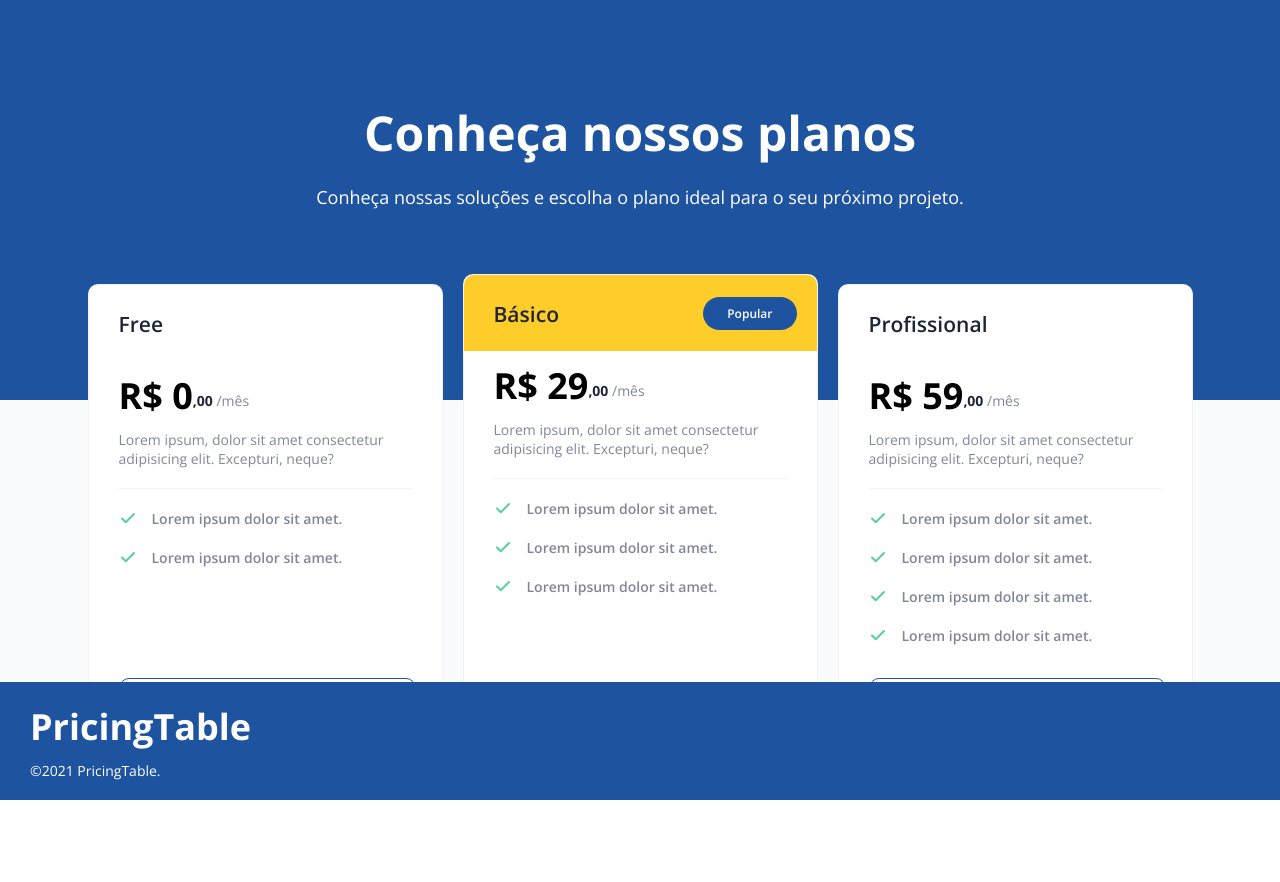
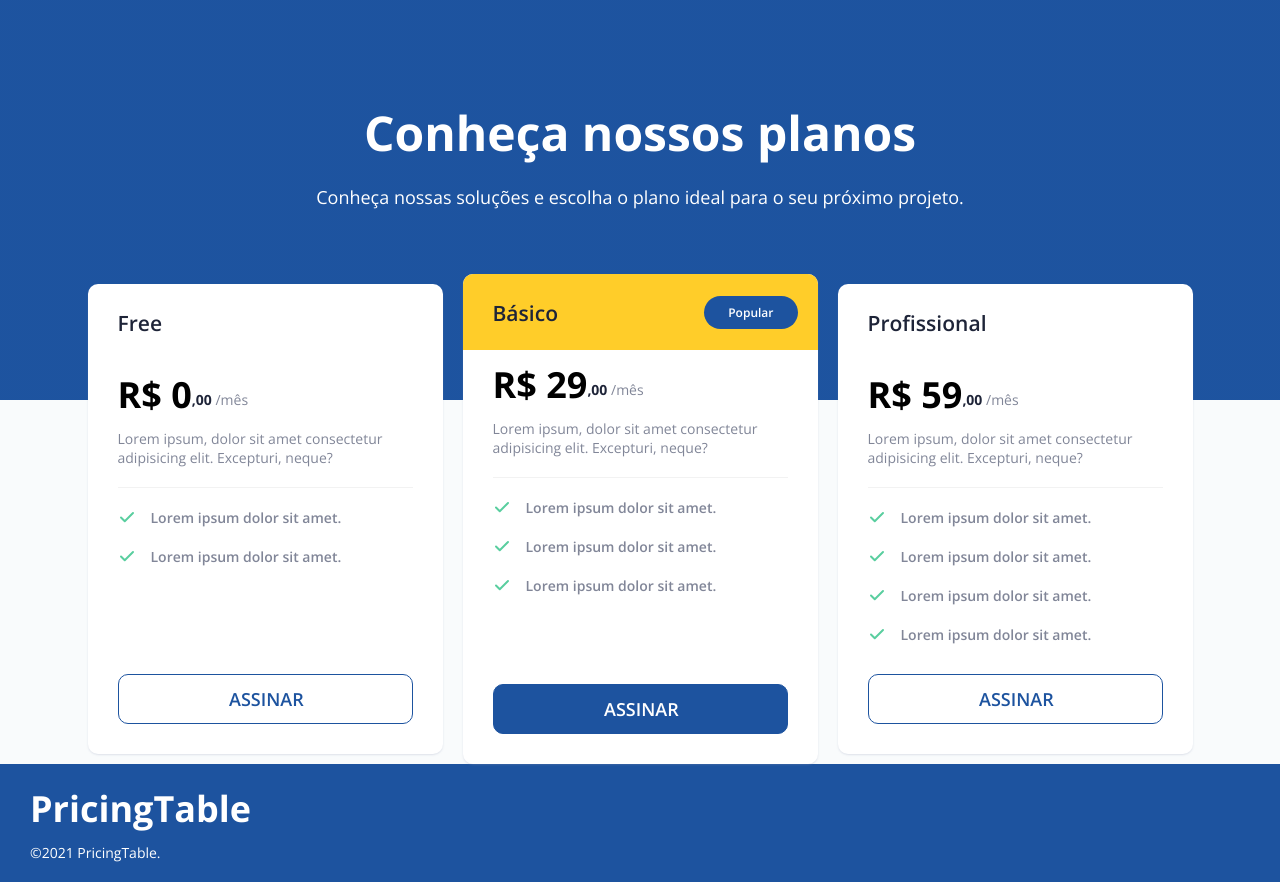
Before and after one commit to dgpimenta/pricingtable, a plain HTML site: page index.html in a window 1280 px wide. Before the commit the page ends 800 px from the top, so only its background shows below. Drawn offline with nearby package versions, Linux system fonts and the light colour scheme.

Commit message:
Add files via upload

```diff
--- a/index.html
+++ b/index.html
@@ -30,6 +30,7 @@
               <h3>Free</h3>
             </div>
             <div class="box">
+              <div class="content">
                 <div class="price">
                   <h2>R$ 0</h2>
                   <p><span>,00 </span> /mês</p>
@@ -41,18 +42,15 @@
                 <div class="divider"></div>
                 <ul>
                   <li>
-                  <div class="content">
                     <img src="./assets/check.svg" alt="check" />
                     <p>Lorem ipsum dolor sit amet.</p>
-                  </div>
                   </li>
                   <li>
-                  <div class="content">
                     <img src="./assets/check.svg" alt="check" />
                     <p>Lorem ipsum dolor sit amet.</p>
-                  </div>
                   </li>
                 </ul>
+              </div>
               <a class="button" href="">Assinar</a>
             </div>
           </div>
@@ -62,6 +60,7 @@
               <p>Popular</p>
             </div>
             <div class="box">
+              <div class="content">
                 <div class="price">
                   <h2>R$ 29</h2>
                   <p><span>,00 </span> /mês</p>
@@ -73,24 +72,19 @@
                 <div class="divider"></div>
                 <ul>
                   <li>
-                  <div class="content">
                     <img src="./assets/check.svg" alt="check" />
                     <p>Lorem ipsum dolor sit amet.</p>
-                  </div>
                   </li>
                   <li>
-                  <div class="content">
                     <img src="./assets/check.svg" alt="check" />
                     <p>Lorem ipsum dolor sit amet.</p>
-                  </div>
                   </li>
                   <li>
-                  <div class="content">
                     <img src="./assets/check.svg" alt="check" />
                     <p>Lorem ipsum dolor sit amet.</p>
-                  </div>
                   </li>
                 </ul>
+              </div>
               <a class="button" href="">Assinar</a>
             </div>
           </div>
@@ -99,6 +93,7 @@
               <h3>Profissional</h3>
             </div>
             <div class="box">
+              <div class="content">
                 <div class="price">
                   <h2>R$ 59</h2>
                   <p><span>,00 </span> /mês</p>
@@ -110,30 +105,23 @@
                 <div class="divider"></div>
                 <ul>
                   <li>
-                  <div class="content">
                     <img src="./assets/check.svg" alt="check" />
                     <p>Lorem ipsum dolor sit amet.</p>
-                  </div>
                   </li>
                   <li>
-                  <div class="content">
                     <img src="./assets/check.svg" alt="check" />
                     <p>Lorem ipsum dolor sit amet.</p>
-                  </div>
                   </li>
                   <li>
-                  <div class="content">
                     <img src="./assets/check.svg" alt="check" />
                     <p>Lorem ipsum dolor sit amet.</p>
-                  </div>
                   </li>
                   <li>
-                  <div class="content">
                     <img src="./assets/check.svg" alt="check" />
                     <p>Lorem ipsum dolor sit amet.</p>
-                  </div>
                   </li>
                 </ul>
+              </div>
               <a class="button" href="">Assinar</a>
             </div>
           </div>
--- a/style.css
+++ b/style.css
@@ -27,6 +27,10 @@ body {
   font-size: 1.8rem;
   font-weight: 400;
 
+  min-height: 100vh;
+  display: flex;
+  flex-direction: column;
+
   height: 100vh;
   background: linear-gradient(
     to bottom,
@@ -39,6 +43,10 @@ body {
 
 html {
   scroll-behavior: smooth;
+}
+
+main {
+  flex: 1;
 }
 
 section {
@@ -80,6 +88,7 @@ h3 {
 p.description {
   margin-bottom: 6.5rem;
   color: var(--white);
+  /* width: 55.3rem; */
 }
 
 /*=====CARDS=====*/
@@ -89,17 +98,24 @@ p.description {
 
   justify-content: center;
   align-items: center;
+
+  flex-wrap: wrap;
 }
 
 .cards .card {
   width: 35.5rem;
   height: 47rem;
   background: var(--white);
-  border: 0.5px solid var(--border-gray);
+  /* border: 0.5px solid var(--border-gray); */
   border-radius: 1rem;
+  box-shadow: 0px 1px 2px rgba(142, 150, 185, 0.25);
   text-align: left;
   /* padding: 3rem; */
   position: relative;
+  overflow: hidden;
+
+  display: flex;
+  flex-direction: column;
 }
 
 .cards .card .header {
@@ -124,7 +140,14 @@ p.description {
 }
 
 .cards .card .box {
-  padding: 0 3rem;
+  padding: 0 3rem 3rem 3rem;
+  /* background: lightblue; */
+  flex: 1;
+
+  display: flex;
+  flex-direction: column;
+
+  justify-content: space-between;
 }
 
 .cards .card .box .price {
@@ -157,17 +180,17 @@ p.description {
   margin-bottom: 2rem;
 }
 
-.cards .card .box ul li .content {
+.cards .card .box ul li {
   display: flex;
 }
 
-.cards .card .box ul li .content p {
+.cards .card .box ul li p {
   margin-left: 1.5rem;
 }
 
 .cards .card .box .button {
-  position: absolute;
-  bottom: 2.5rem;
+  /* position: absolute; */
+  /* bottom: 2.5rem; */
 }
 
 /*=====CARD HIGHLIGHT=====*/
@@ -177,7 +200,7 @@ p.description {
 
 .cards .card.highlight .header {
   background: var(--dark-yellow);
-  border-radius: 1rem 1rem 0 0;
+  /* border-radius: 1rem 1rem 0 0; */
 }
 
 .cards .card.highlight .button {
@@ -194,10 +217,7 @@ p.description {
 
 /*=====FOOTER=====*/
 footer {
-  position: absolute;
-  bottom: 0;
-  width: 100%;
-
+  /*footer preso no fundo da página no "body" e "main"*/
   background: var(--blue);
   padding: 2rem 3rem;
 }
```
Lines whose indentation alone changed are shown as unchanged.
